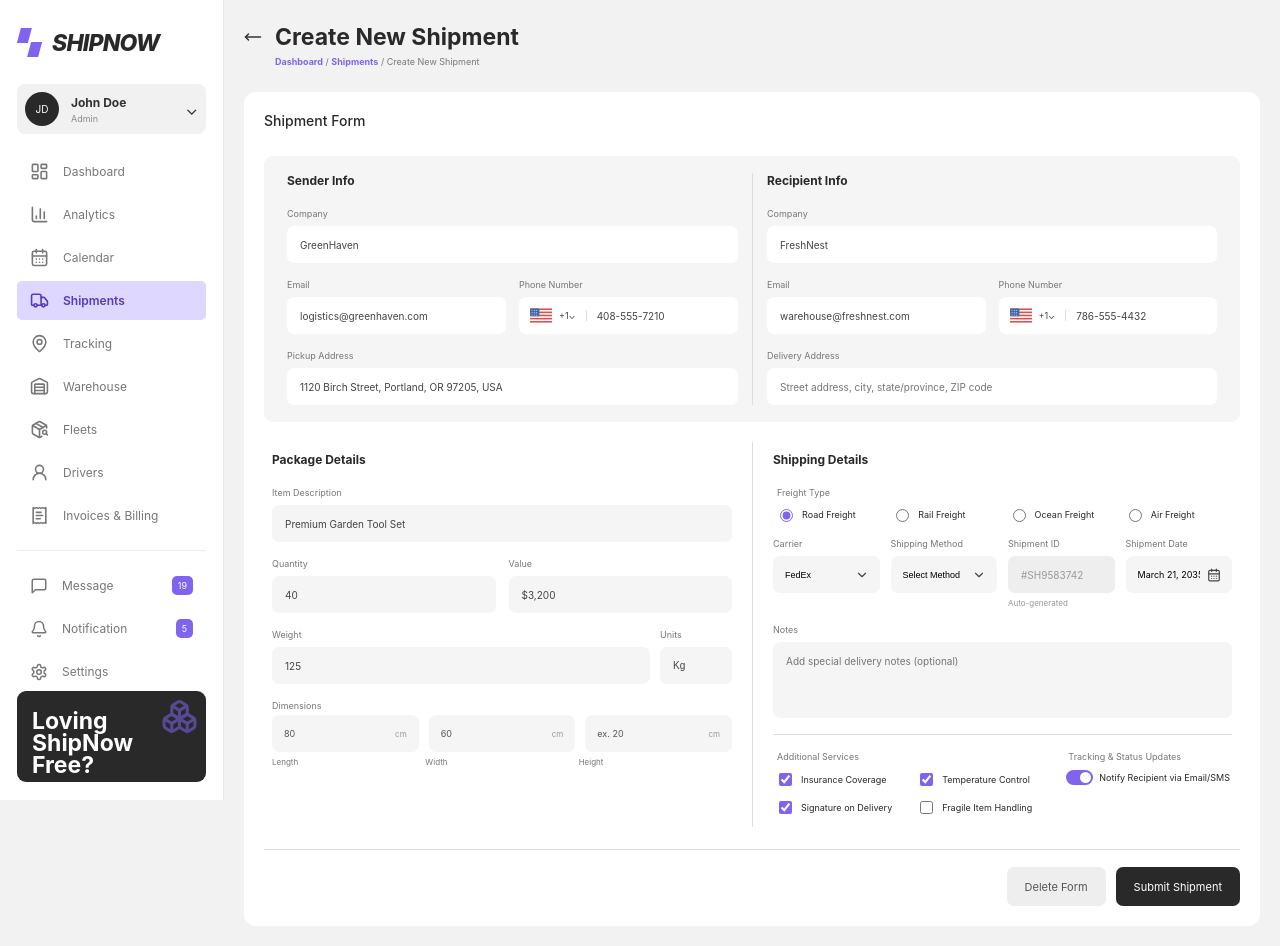
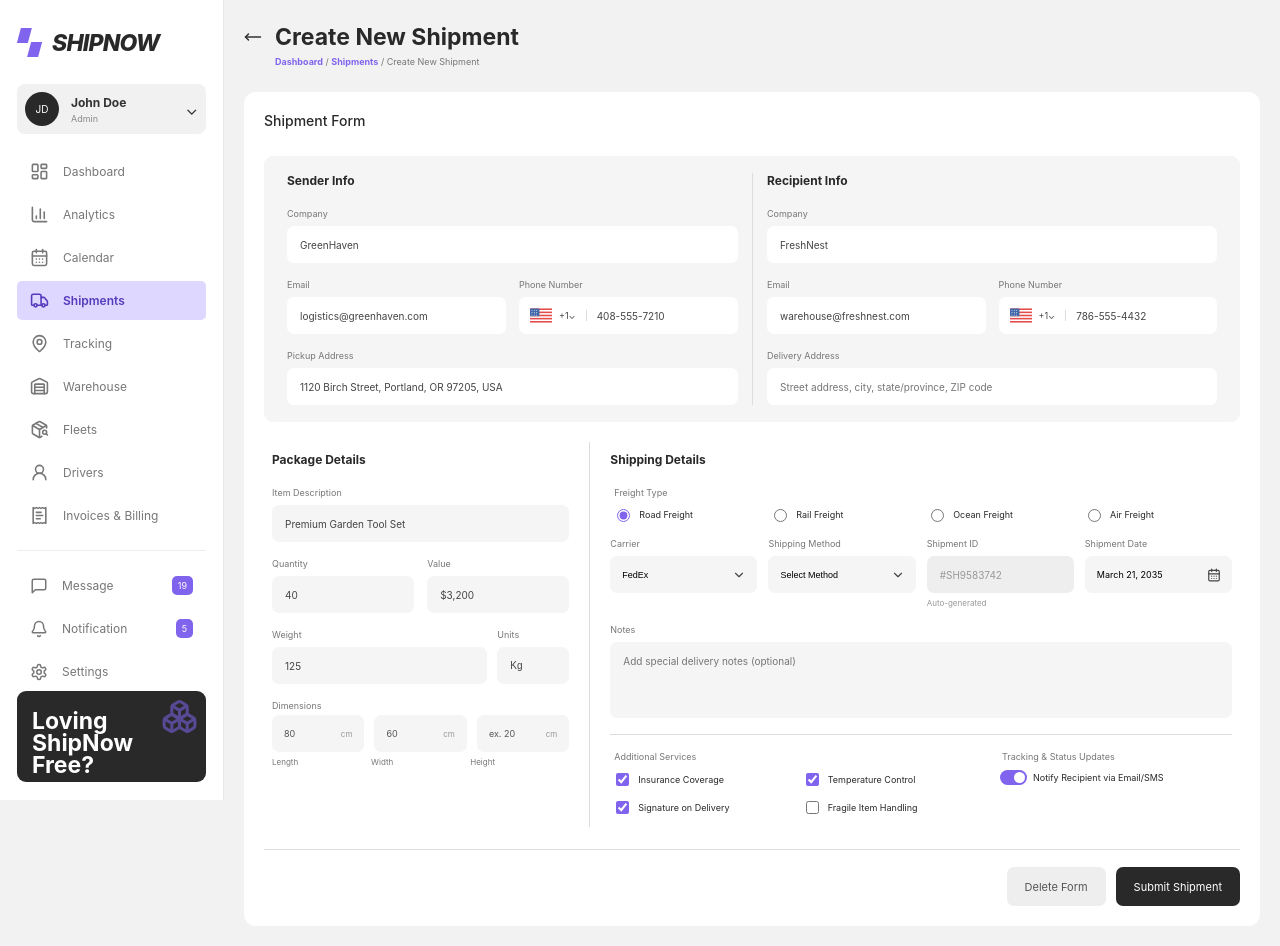
Before and after one commit to dhurbo308/ShipNow, a Next.js app: page /shipments/new in a window 1280 px wide. Shown: the top 946 px of the page. Built offline with nearby package versions, Linux system fonts and the light colour scheme.

Commit message:
fix: align desktop create shipment section proportions

```diff
--- a/app/globals.css
+++ b/app/globals.css
@@ -719,7 +719,8 @@ button:focus-visible, a:focus-visible {
 .create-heading p b { color: #8064ed; }
 .create-form { border-radius: 12px; padding: 20px; background: #fff; }
 .create-form > h2 { margin: 0 0 27px; font-size: 14px; font-weight: 500; }
-.contact-sections, .detail-sections { display: grid; grid-template-columns: 1fr 1fr; }
+.contact-sections, .detail-sections { display: grid; }
+.contact-sections { grid-template-columns: 1fr 1fr; }
 .contact-sections { border-radius: 9px; padding: 17px 9px; background: #f5f5f5; }
 .form-section { min-width: 0; padding: 0 14px; }
 .form-section + .form-section { border-left: 1px solid #ddd; }
@@ -737,7 +738,7 @@ button:focus-visible, a:focus-visible {
 .phone-input .us-flag { width: 22px; height: 15px; flex: 0 0 auto; margin-left: 10px; }
 .phone-input span { padding: 0 10px 0 7px; border-right: 1px solid #ddd; color: #444; font-size: 9px; white-space: nowrap; }
 .phone-input input { min-width: 0; height: 100%; border: 0; padding: 0 10px; outline: 0; color: #444; background: transparent; font-size: 10px; }
-.detail-sections { margin-top: 20px; }
+.detail-sections { grid-template-columns: minmax(280px, 1fr) minmax(0, 2fr); margin-top: 20px; }
 .detail-sections > .form-section { padding: 10px 8px; }
 .detail-sections > .form-section:first-child { padding-right: 20px; }
 .detail-sections > .form-section:last-child { padding-left: 20px; }
```
